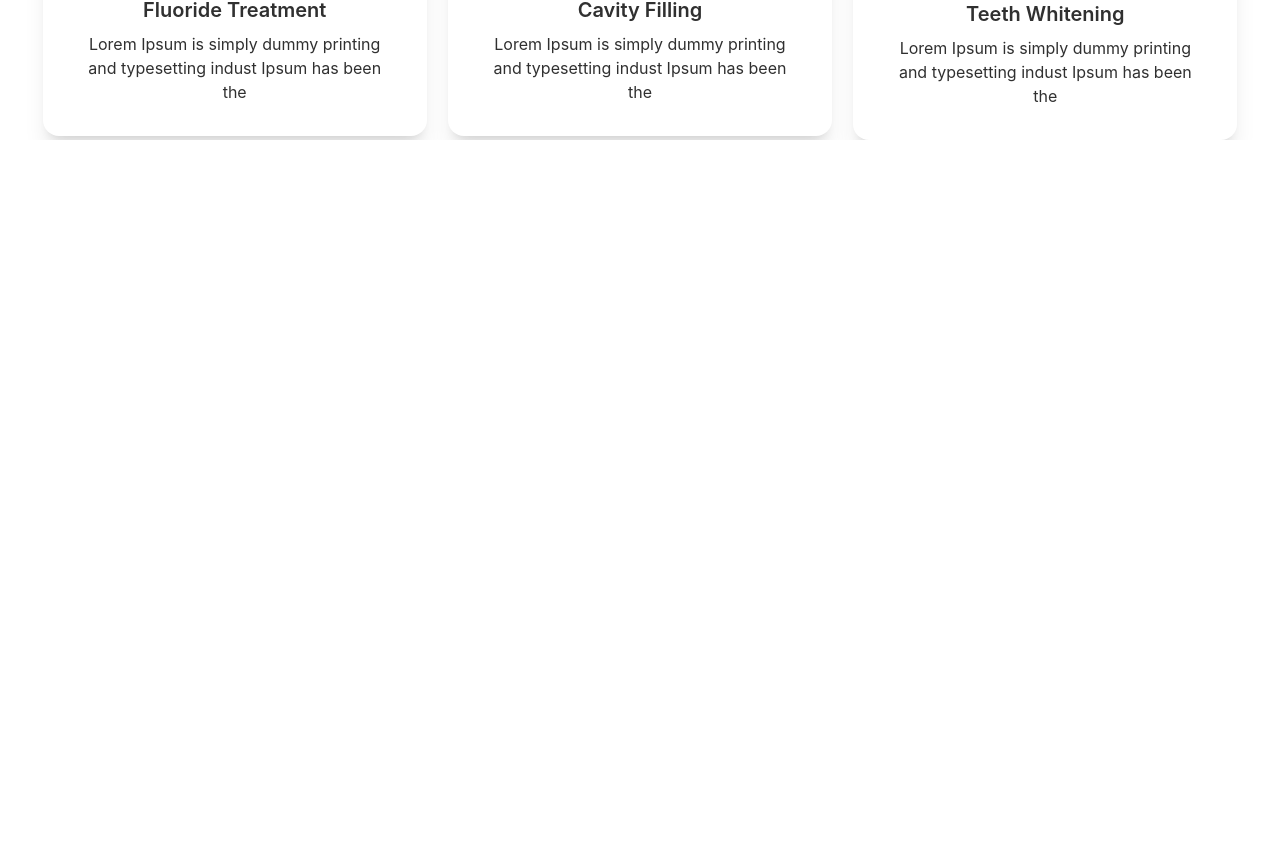
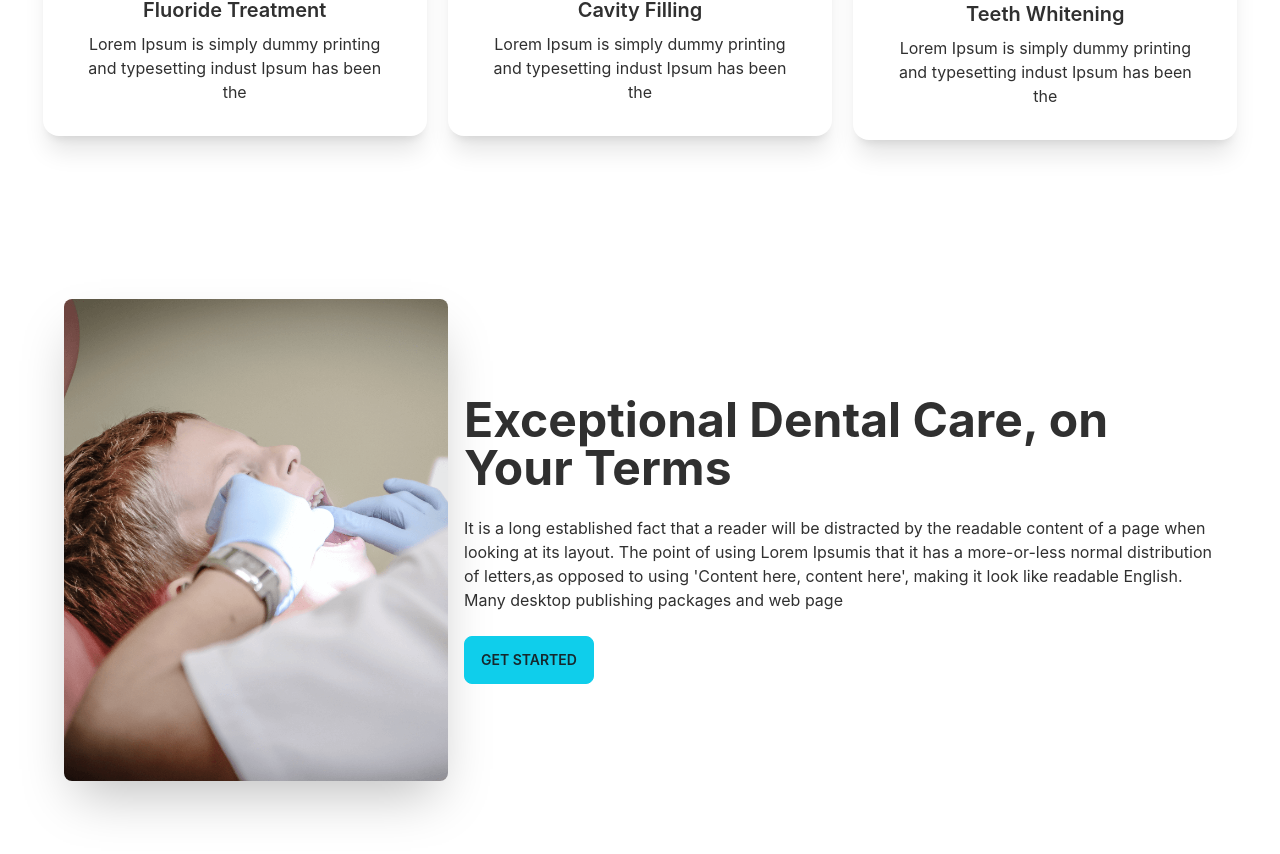
Before and after one commit to ahbab1995/doctors-porta-client, a React (Create React App) app: page / in a window 1280 px wide. Shown: the part 1479-2333 px from the top of the page. Before the commit the page ends 1619 px from the top, so only its background shows below. Built offline with nearby package versions, Linux system fonts and the light colour scheme.

Commit message:
treatment component new code added

```diff
--- a/src/Pages/Home/Home.js
+++ b/src/Pages/Home/Home.js
@@ -2,6 +2,7 @@
 import Banner from './Banner/Banner';
 import InfoCards from './InfoCard/InfoCards';
 import Services from './Services/Services';
+import Treatment from './Treatment/Treatment';
 
 
 const Home = () => {
@@ -10,6 +11,7 @@
             <Banner></Banner>
             <InfoCards></InfoCards>
             <Services></Services>
+            <Treatment></Treatment>
         </div>
     );
 };
--- /dev/null
+++ b/src/Pages/Home/Treatment/Treatment.js
@@ -0,0 +1,27 @@
+import React from "react";
+import treatment from "../../../assets/images/treatment.png";
+const Treatment = () => {
+  return (
+    <div className="hero min-h-screen ">
+      <div className="hero-content flex-col lg:flex-row">
+        <img src={treatment} className="max-w-sm rounded-lg shadow-2xl" />
+        <div>
+          <h1 className="text-5xl font-bold">
+            Exceptional Dental Care, on Your Terms
+          </h1>
+          <p className="py-6">
+            It is a long established fact that a reader will be distracted by
+            the readable content of a page when looking at its layout. The point
+            of using Lorem Ipsumis that it has a more-or-less normal
+            distribution of letters,as opposed to using 'Content here, content
+            here', making it look like readable English. Many desktop publishing
+            packages and web page
+          </p>
+          <button className="btn btn-primary">Get Started</button>
+        </div>
+      </div>
+    </div>
+  );
+};
+
+export default Treatment;
```
Also changed, not shown: src/Pages/Home/Dental/Dental.js (deleted).
